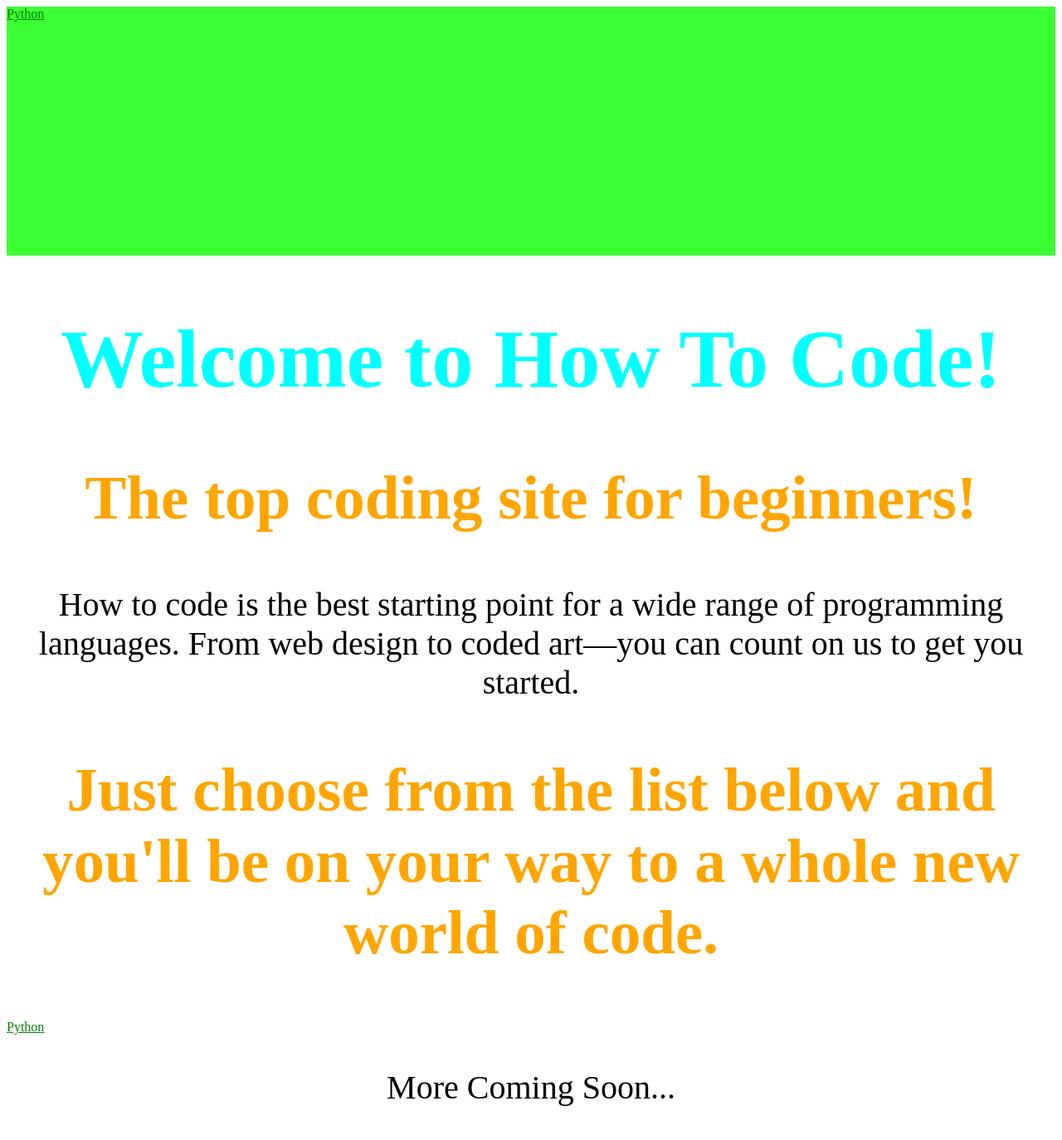
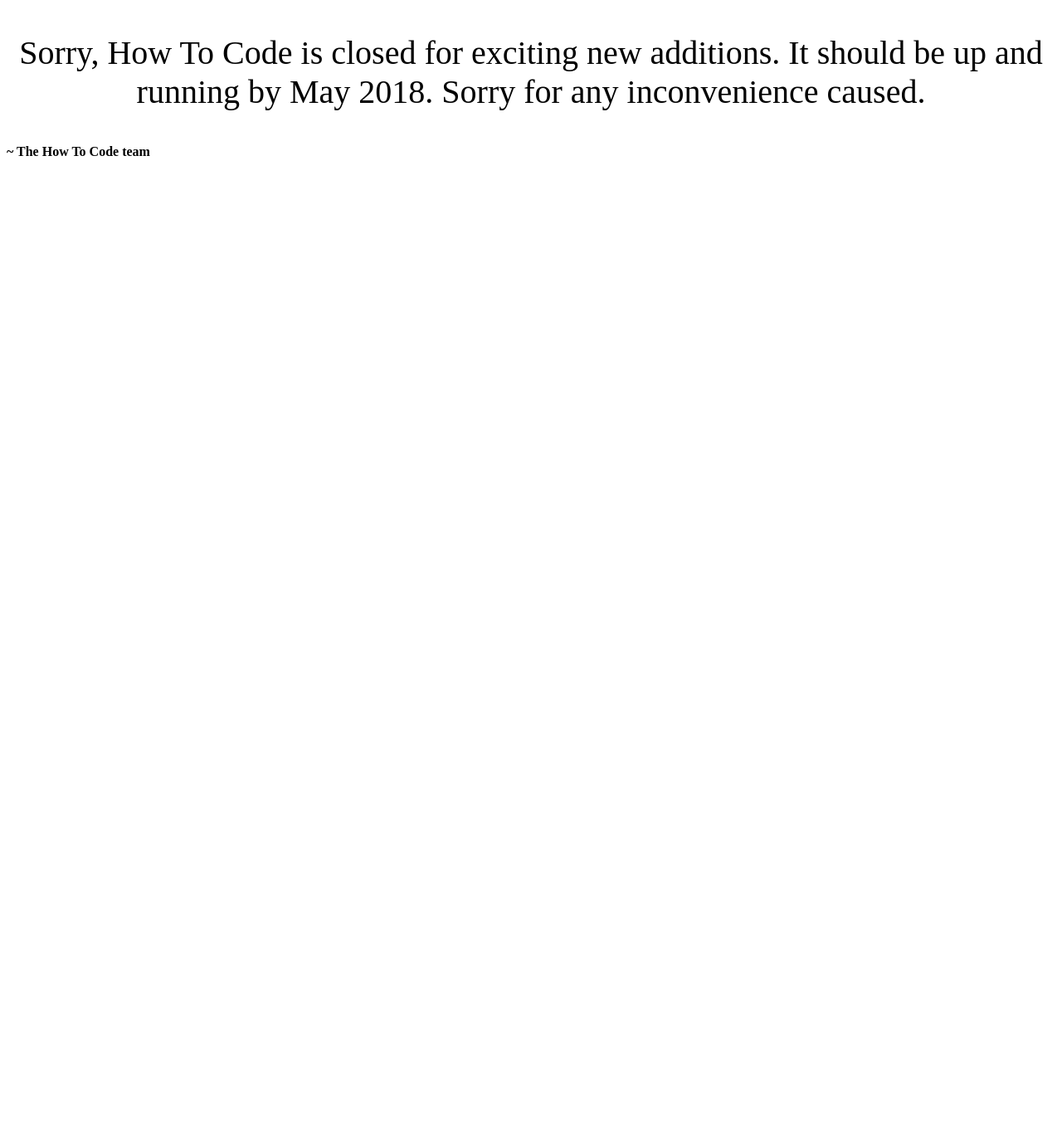
Before and after one commit to ostephagus/how-to-code.github.io, a Jekyll site: the page index.html, which Jekyll copies as it is, in a window 1280 px wide. Shown: the whole page at 83% size. Built offline with Jekyll 4.4.1, drawn with Linux system fonts in a browser that asks for light colours; after the commit the page ends 900 px from its top, so only the background shows below that.

Commit message:
Change index.html to the maintainance page.

```diff
--- a/index.html
+++ b/index.html
@@ -6,18 +6,7 @@
     <title>How to code</title>
   </head>
   <body>
-    <div class="sidebar">
-      <a href="/python/python-start-page.html">Python</a>
-    </div>
-    <h1 class="index">Welcome to How To Code!</h1>
-    <h2 class="index">The top coding site for beginners!</h2>
-    <p class="index">How to code is the best starting point for a wide range of programming languages. From web design to coded art&mdash;you can count on us to get you started.</p>
-    <h2 class="index">Just choose from the list below and you'll be on your way to a whole new world of code.</h2>
-    <div class="site-button">
-    <p class="index"><div class="python-button"><a class="index" href="/Users/Lenovo User/Documents/CoffeeCup Software/My Websites/How to code/Python-page/Python-page.html">Python</a></div></p>
-    <!--<p class="index"><div class="htmlCSS-button"><a class="index" href="/Users/Lenovo User/Documents/CoffeeCup Software/My Websites/How to code/htmlCSS-page/htmlCSS-page.html">HTML &amp; CSS</a></div></p>
-    <p class="index"><div class="JavaScript-button"><a class="index" href="/Users/Lenovo User/Documents/CoffeeCup Software/My Websites/How to code/JS-page/JS-page.html">JavaScript</a></div></p>-->
-    </div>
-    <p class="index">More Coming Soon...</p>
+    <p>Sorry, How To Code is closed for exciting new additions. It should be up and running by May 2018. Sorry for any inconvenience caused.</p>
+    <h4>~ The How To Code team</h4>
   </body>
 </html>
```
